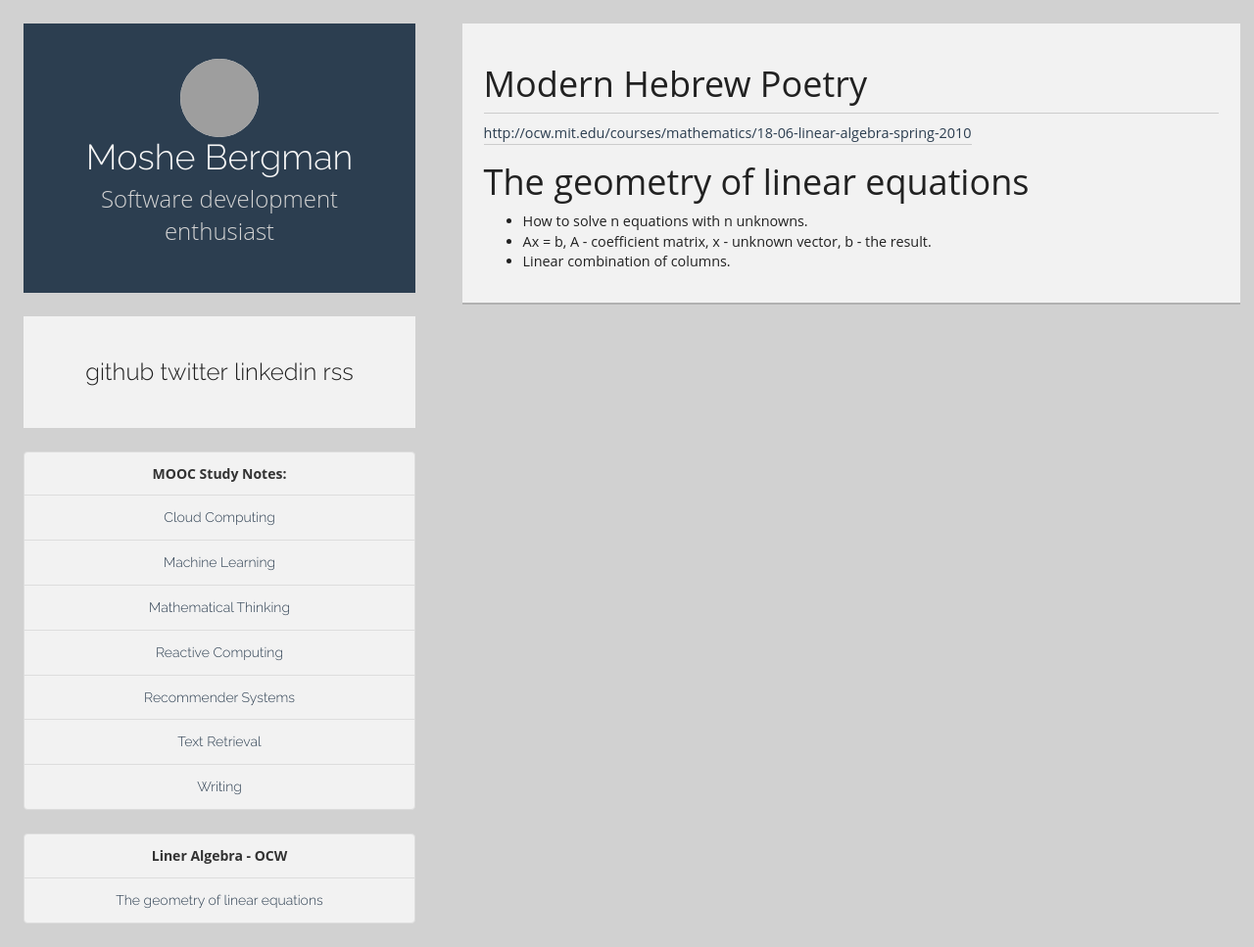
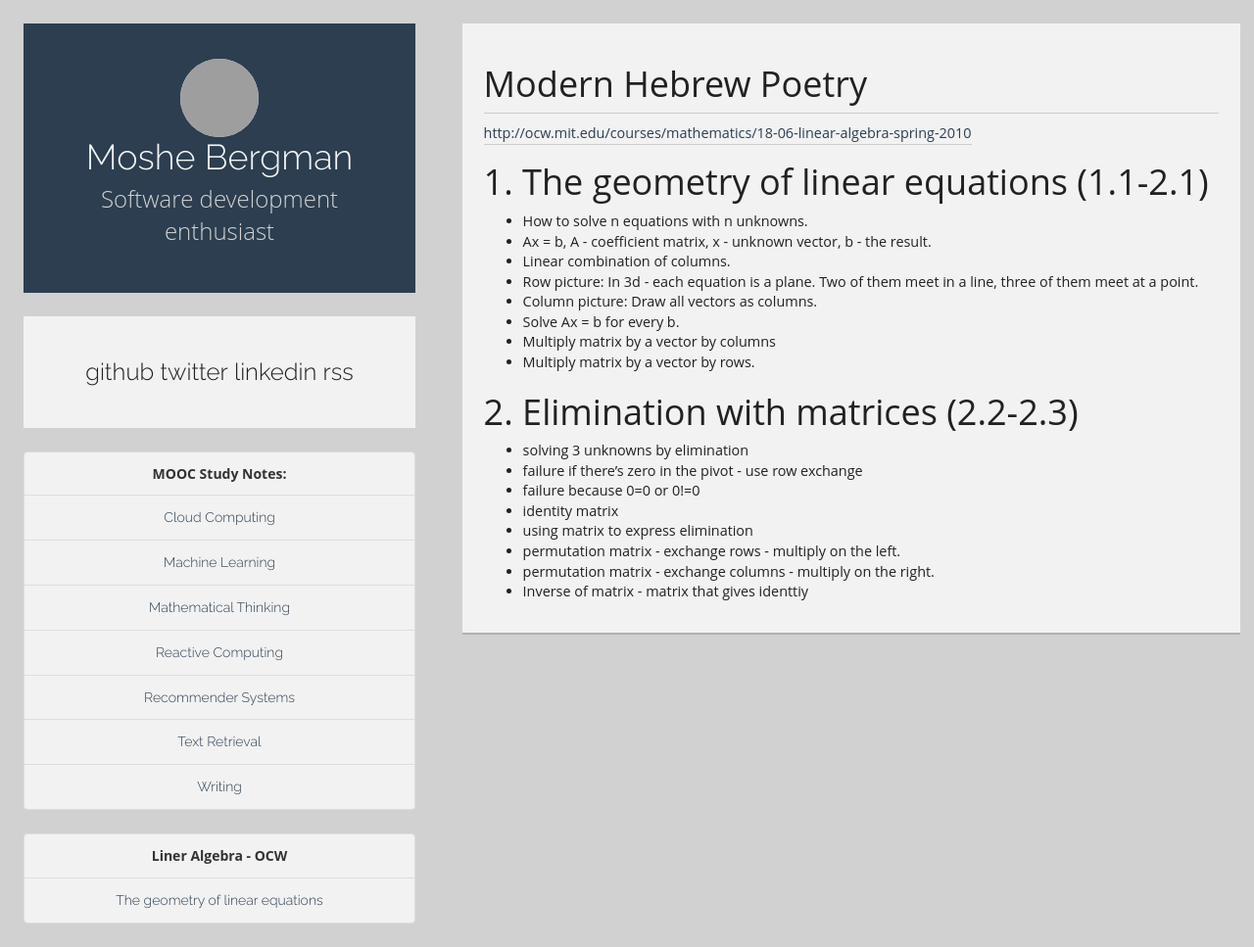
Before and after one commit to yatabani/mb-dev.github.io, a Jekyll site: the page built from study-notes/linear-algebra/week1.md, in a window 1280 px wide. Shown: the whole page at 98% size. Built offline with Jekyll 4.4.1, drawn with Linux system fonts in a browser that asks for light colours; nearby versions of some CDN libraries; grey boxes are pictures that could not be loaded.

Commit message:
progress

```diff
--- a/_includes/nav-writing.html
+++ b/_includes/nav-writing.html
@@ -1,5 +1,6 @@
 <ul class="list-group">
   <li class="list-group-item"><b>Writing - Edx:</b></li>
-  <li class="list-group-item"><a href="/study-notes/writing/part3/intro.html">Intro</a></li>
-  <li class="list-group-item"><a href="/study-notes/writing/part3/creative.html">Creative Writing</a></li>
+  <li class="list-group-item"><a href="/study-notes/writing/part3/week1.html">Intro</a></li>
+  <li class="list-group-item"><a href="/study-notes/writing/part3/week2.html">Creative Writing</a></li>
+  <li class="list-group-item"><a href="/study-notes/writing/part3/week3.html">Science &amp; Technology</a></li>
 </ul>
--- a/study-notes/linear-algebra/week1.md
+++ b/study-notes/linear-algebra/week1.md
@@ -4,8 +4,24 @@ title: 'Modern Hebrew Poetry'
 ---
 [http://ocw.mit.edu/courses/mathematics/18-06-linear-algebra-spring-2010](http://ocw.mit.edu/courses/mathematics/18-06-linear-algebra-spring-2010)
 
-# The geometry of linear equations
+# 1. The geometry of linear equations (1.1-2.1)
 
 - How to solve n equations with n unknowns.
 - Ax = b, A - coefficient matrix, x - unknown vector, b - the result.
 - Linear combination of columns.
+- Row picture: In 3d - each equation is a plane. Two of them meet in a line, three of them meet at a point.
+- Column picture: Draw all vectors as columns.
+- Solve Ax = b for every b.
+- Multiply matrix by a vector by columns
+- Multiply matrix by a vector by rows.
+
+# 2. Elimination with matrices (2.2-2.3)
+
+- solving 3 unknowns by elimination
+- failure if there's zero in the pivot - use row exchange
+- failure because 0=0 or 0!=0
+- identity matrix
+- using matrix to express elimination
+- permutation matrix - exchange rows - multiply on the left.
+- permutation matrix - exchange columns - multiply on the right.
+- Inverse of matrix - matrix that gives identtiy
```
Also changed, not shown: study-notes/hebrew-poetry/week2.md (+13 -0 lines), study-notes/reactive/week2.md (added, +35 -0 lines), study-notes/writing/part3/week3.md (added, +63 -0 lines), study-notes/hebrew-poetry/week3.md (added), study-notes/writing/part3/week1.md (renamed from study-notes/writing/part3/intro.md), study-notes/writing/part3/week2.md (renamed from study-notes/writing/part3/creative.md).
